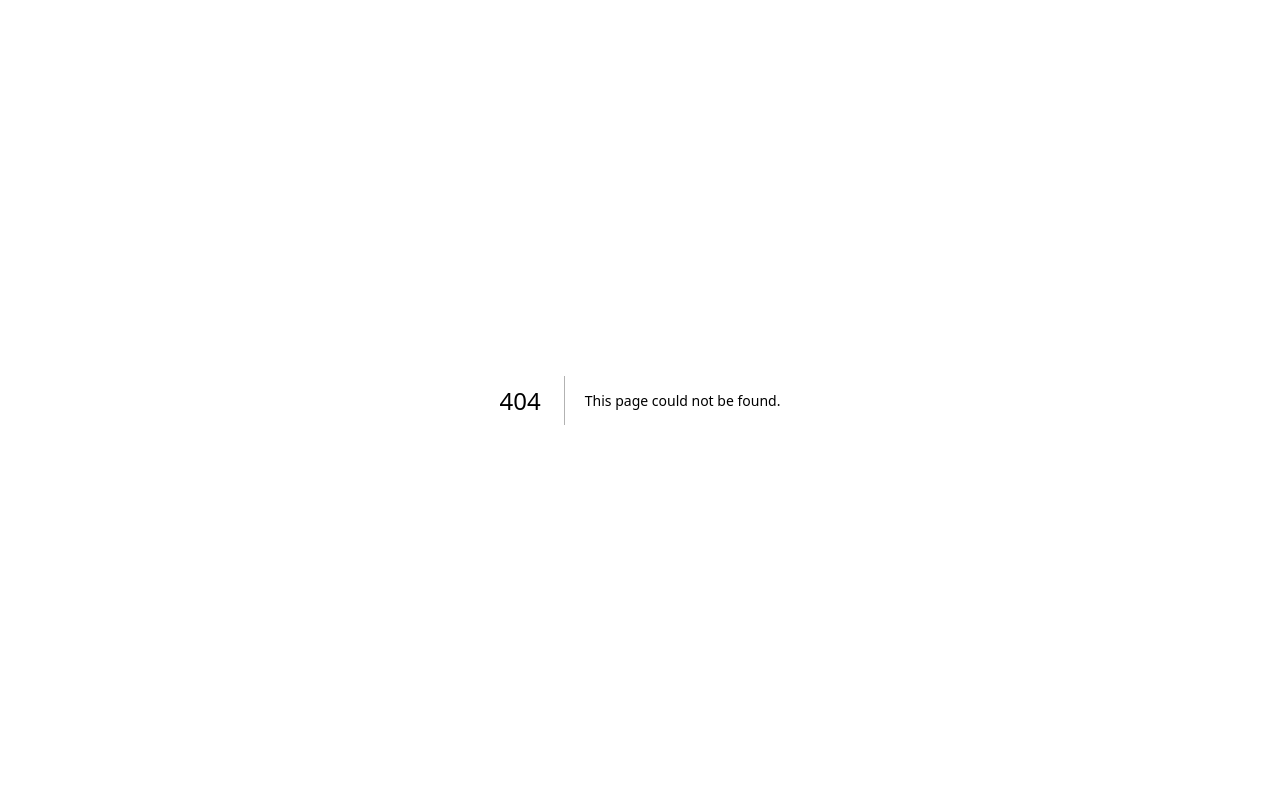
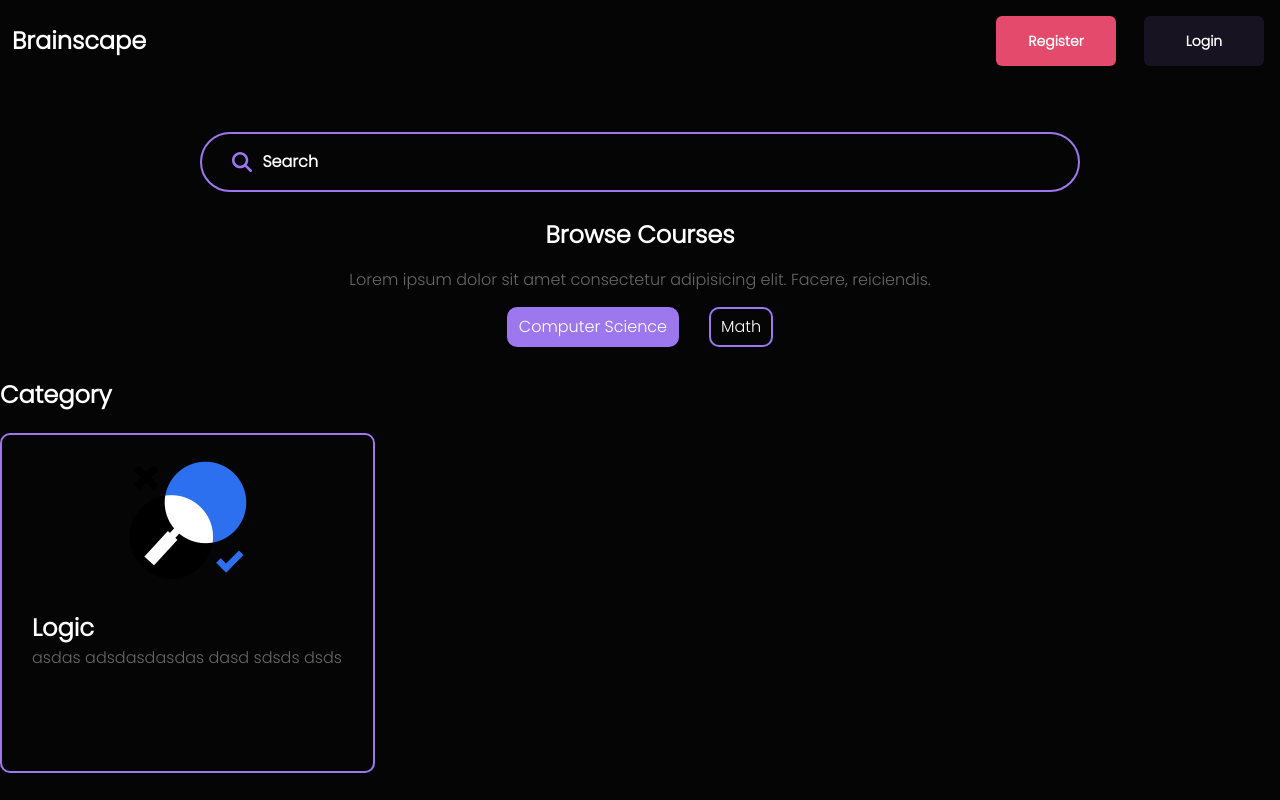
Before and after one commit to AbdurrahmanTalha/brainscape-frontend, a Next.js app: page /student/course in a window 1280 px wide. Before the commit this address had no page. Built offline with nearby package versions, Linux system fonts and the light colour scheme.

Commit message:
[DONE] Routing

```diff
--- a/app/(with-navbar)/student/CourseDetails/page.tsx
+++ b/app/(with-navbar)/student/course/[id]/page.tsx
@@ -1,5 +1,5 @@
 import React from "react";
-import PrimaryBtn from "../../../components/ui/PrimaryBtn";
+import PrimaryBtn from "../../../../components/ui/PrimaryBtn";
 
 const page = () => {
     // Add some CSS styles to the page to ensure the SVG fills the entire viewport
@@ -30,23 +30,18 @@ const page = () => {
                         asdasdas das dasd asdas asdasdas d asdasdasd sdasd asdd asdasdasdasdasd asdad asdasdas asdasdsd
                         asdad asdasdasd asdadasdas dasdas dasd asdasdasd asdasdasdad
                     </p>
-                    <PrimaryBtn
-                        padding="11px 10px 47px"
-                        fontWeight="bold"
-                        name="Join Course"
-                        width="180px"
-                        height="40px"
-                    />
+                    <PrimaryBtn padding="15px" fontWeight="bold" name="Join Course" width="180px" height="auto" />
                 </div>
-                <div className="lg:mr-[154px] mt-[20px]">
-                    <div>
-                        <div className="flex  items-center gap-5">
+                <div className="lg:mr-[100px] mt-[20px]">
+                    <div className="w-[auto] min-w-[260px]">
+                        <div className="flex items-center gap-5">
                             <svg
                                 xmlns="http://www.w3.org/2000/svg"
                                 width="28"
                                 height="33"
                                 viewBox="0 0 28 33"
                                 fill="none"
+                                className="-ml-[50px]"
                             >
                                 <path
                                     d="M5.32292 0.818361C4.24375 0.160744 2.8875 0.139064 1.78646 0.753322C0.685417 1.36758 0 2.52383 0 3.78125V29.2188C0 30.4762 0.685417 31.6324 1.78646 32.2467C2.8875 32.8609 4.24375 32.832 5.32292 32.1816L26.3229 19.4629C27.3656 18.8342 28 17.7141 28 16.5C28 15.2859 27.3656 14.173 26.3229 13.5371L5.32292 0.818361Z"
@@ -61,7 +56,7 @@ const page = () => {
                             <li className="py-[10px] ml-14">What is math</li>
                         </ul>
                     </div>
-                    <div className=" mt-[20px]">
+                    <div className="mt-[20px]">
                         <div>
                             <h1 className="text-white font-bold text-[20px]">Introduction To Math</h1>
                         </div>
--- a/app/(with-navbar)/student/all-courses/page.tsx
+++ b/app/(with-navbar)/student/course/page.tsx
@@ -2,7 +2,7 @@ import { faMagnifyingGlass } from "@fortawesome/free-solid-svg-icons";
 import { FontAwesomeIcon } from "@fortawesome/react-fontawesome";
 import React from "react";
 import img from "@/public/logic-HzWHci.png";
-import Image from "next/image";
+import CourseCard from "@/app/components/Dashboard/CourseCard";
 
 export default function AllCourses() {
     return (
@@ -33,14 +33,13 @@ export default function AllCourses() {
             </div>
             <div>
                 <h2 className="text-[24px] font-semibold text-white mt-[30px]">Category</h2>
-                <div className="">
-                    <div className="w-[375px] h-[340px] bg-[#050505] border-2 border-[#9D77EE] mt-[20px] rounded-[10px] px-[30px]">
-                        <Image src={img} alt="" width={120} height={120} className="mx-auto mt-[25px]" />
-                        <h2 className="font-bold text-[24px] text-white mt-[30px]">Logic</h2>
-                        <p className="w-[320px] text-[#FFFFFF65]">
-                            lorem as asd asda sdasdas dasd asdsa asdasd asdasdsadadad sadasdasdasdasdasd asdsdsdsdsdsds
-                        </p>
-                    </div>
+                <div>
+                    <CourseCard
+                        img={img}
+                        title={"Logic"}
+                        description={"asdas adsdasdasdas dasd sdsds dsds"}
+                        _id={"as"}
+                    />
                 </div>
             </div>
         </div>
--- a/app/(with-navbar)/student/page.tsx
+++ b/app/(with-navbar)/student/page.tsx
@@ -4,7 +4,7 @@ import { FontAwesomeIcon } from "@fortawesome/react-fontawesome";
 import { faCheck } from "@fortawesome/free-solid-svg-icons";
 import img from "@/public/Rectangle.png";
 import LearningTable from "../../components/Dashboard/LearningTable";
-// tests
+
 const StudentDashboardPage = () => {
     const customStyle = {
         "--value": 55,
--- /dev/null
+++ b/app/components/Dashboard/CourseCard.tsx
@@ -0,0 +1,23 @@
+import Image from "next/image";
+import Link from "next/link";
+import React from "react";
+
+interface props {
+    // eslint-disable-next-line @typescript-eslint/no-explicit-any
+    img: any;
+    title: string;
+    description: string;
+    _id: string;
+}
+
+export default function CourseCard({ img, title, description, _id }: props) {
+    return (
+        <Link href={`/student/course/${_id}`}>
+            <div className="w-[375px] h-[340px] bg-[#050505] border-2 border-[#9D77EE] mt-[20px] rounded-[10px] px-[30px]">
+                <Image src={img} alt="" width={120} height={120} className="mx-auto mt-[25px]" />
+                <h2 className="font-bold text-[24px] text-white mt-[30px]">{title}</h2>
+                <p className="w-[320px] text-[#FFFFFF65]">{description}</p>
+            </div>
+        </Link>
+    );
+}
--- a/app/components/Layout/DashboardNav.tsx
+++ b/app/components/Layout/DashboardNav.tsx
@@ -39,7 +39,7 @@ const DashboardNav = () => {
                         <Link href="/">Home</Link>
                     </li>
                     <li className="">
-                        <Link href="/student/all-courses">Courses</Link>
+                        <Link href="/student/course/">Courses</Link>
                     </li>
                 </ul>
                 <Link href="/my-profile">
--- a/app/components/ui/PrimaryBtn.tsx
+++ b/app/components/ui/PrimaryBtn.tsx
@@ -11,7 +11,7 @@ const PrimaryBtn = ({ name, padding, fontWeight, width, height }: IPrimaryBtn) =
     return (
         <div>
             <button
-                className="border  border-none bg-[#E34A6B] rounded-md text-white"
+                className="border text-center border-none bg-[#E34A6B] rounded-md text-white"
                 style={{
                     padding: padding,
                     fontWeight: fontWeight,
```
